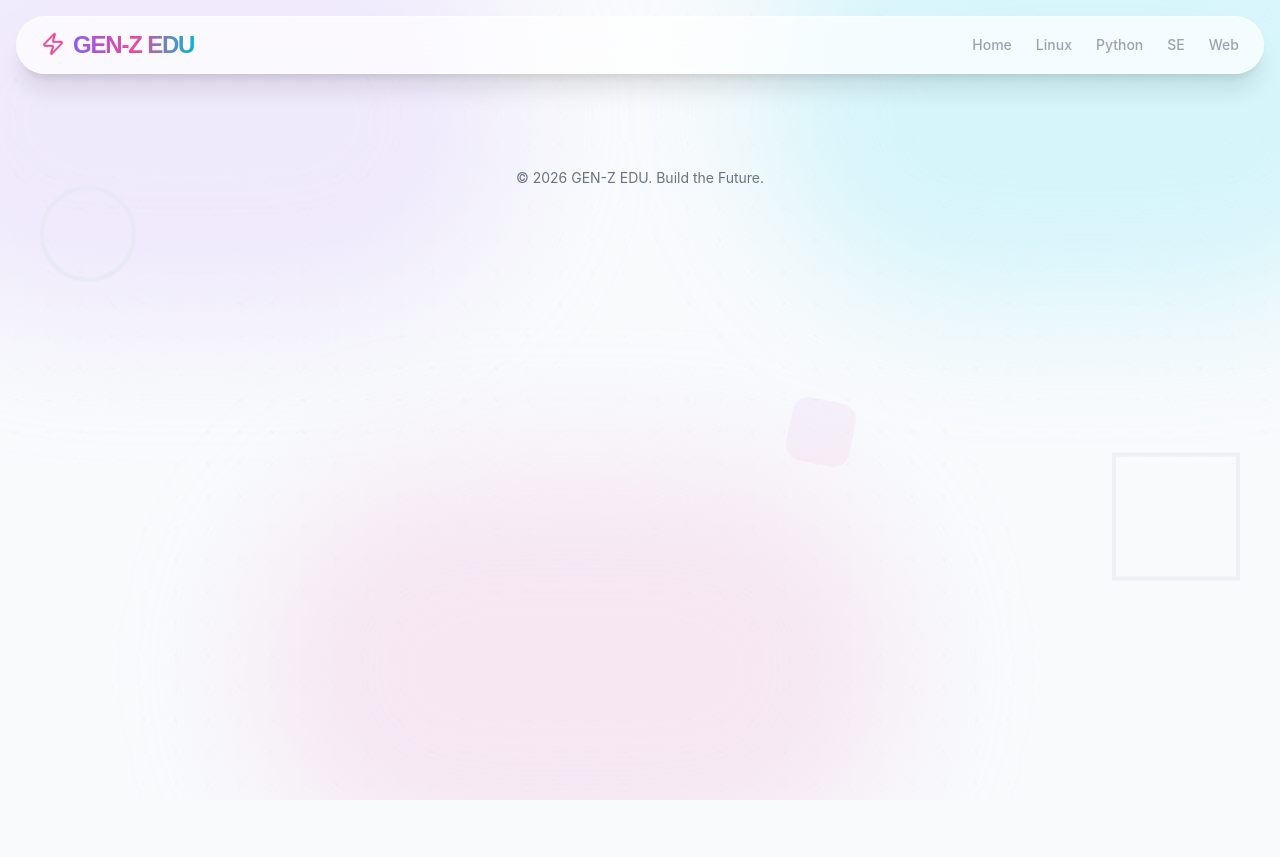
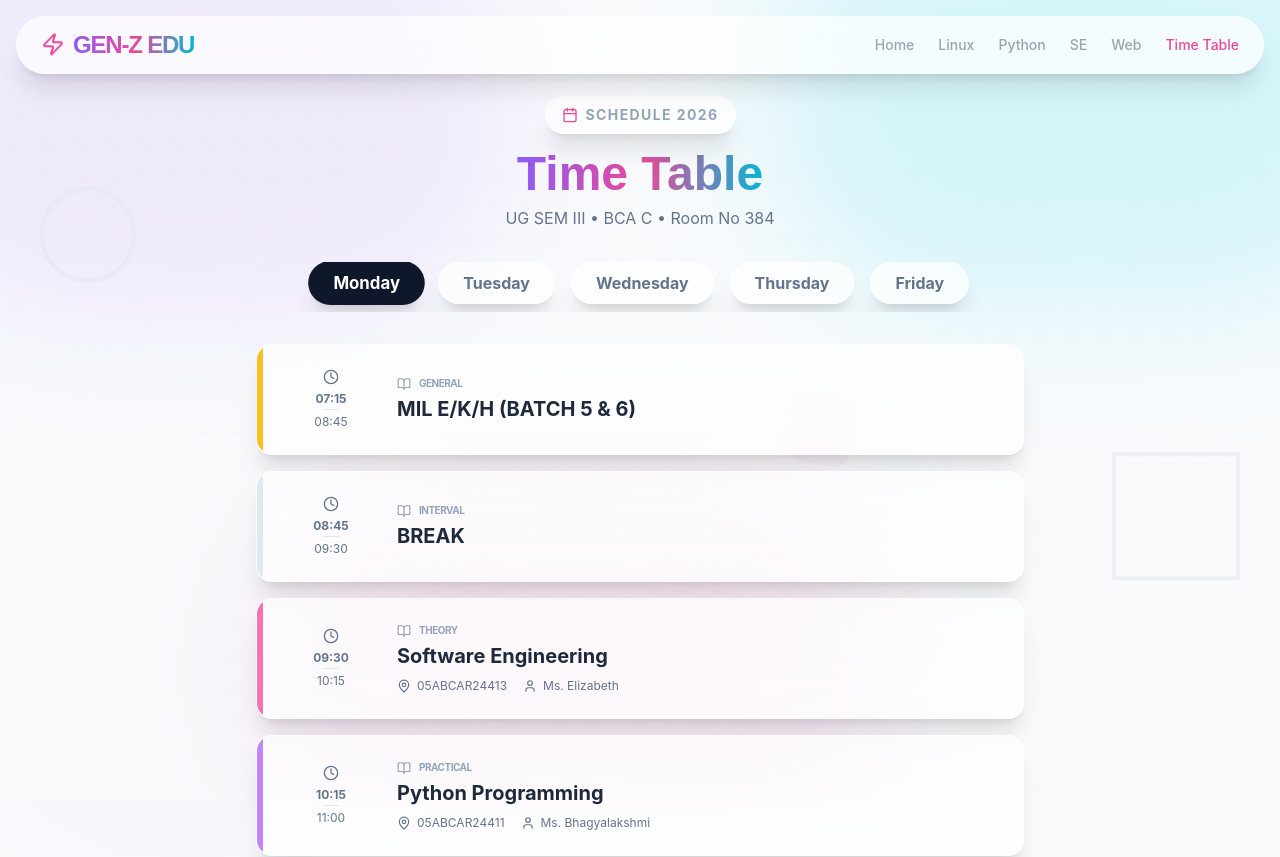
Before and after one commit to bharathDotExe/gen-edu, a React (Vite) app: page /timetable in a window 1280 px wide. Shown: the top 857 px of the page. Before the commit the page ends 800 px from the top, so only its background shows below. Built offline with nearby package versions, Linux system fonts and the light colour scheme.

Commit message:
time table

```diff
--- a/src/App.tsx
+++ b/src/App.tsx
@@ -1,8 +1,8 @@
-
 import { BrowserRouter as Router, Routes, Route } from 'react-router-dom';
 import Layout from './components/Layout';
 import Home from './pages/Home';
 import SubjectPage from './pages/SubjectPage';
+import TimeTable from './pages/TimeTable';
 
 function App() {
   return (
@@ -10,6 +10,7 @@ function App() {
       <Layout>
         <Routes>
           <Route path="/" element={<Home />} />
+          <Route path="/timetable" element={<TimeTable />} />
           <Route path="/subject/:id" element={<SubjectPage />} />
         </Routes>
       </Layout>
--- a/src/components/Layout.tsx
+++ b/src/components/Layout.tsx
@@ -14,6 +14,7 @@ const Layout: React.FC<{ children: React.ReactNode }> = ({ children }) => {
         { path: '/subject/python', label: 'Python', color: 'hover:text-neon-green', activeColor: 'text-neon-green' },
         { path: '/subject/se', label: 'SE', color: 'hover:text-neon-pink', activeColor: 'text-neon-pink' },
         { path: '/subject/web', label: 'Web', color: 'hover:text-neon-blue', activeColor: 'text-neon-blue' },
+        { path: '/timetable', label: 'Time Table', color: 'hover:text-neon-pink', activeColor: 'text-neon-pink' },
     ];
 
     return (
--- /dev/null
+++ b/src/pages/TimeTable.tsx
@@ -0,0 +1,172 @@
+import React, { useState } from 'react';
+import { motion, AnimatePresence } from 'framer-motion';
+import { Calendar, Clock, MapPin, User, BookOpen } from 'lucide-react';
+
+interface ClassItem {
+    time: string;
+    course: string;
+    code?: string;
+    cdi?: string;
+    type?: string;
+    room?: string;
+    color: string;
+}
+
+interface DaySchedule {
+    day: string;
+    classes: ClassItem[];
+}
+
+const schedule: DaySchedule[] = [
+    {
+        day: 'Monday',
+        classes: [
+            { time: '07:15 - 08:45', course: 'MIL E/K/H (BATCH 5 & 6)', color: 'bg-amber-400' },
+            { time: '08:45 - 09:30', course: 'BREAK', color: 'bg-slate-200' },
+            { time: '09:30 - 10:15', course: 'Software Engineering', code: '05ABCAR24413', cdi: 'Ms. Elizabeth', type: 'Theory', color: 'bg-pink-400' },
+            { time: '10:15 - 11:00', course: 'Python Programming', code: '05ABCAR24411', cdi: 'Ms. Bhagyalakshmi', type: 'Practical', color: 'bg-purple-400' },
+            { time: '11:10 - 11:55', course: 'FL -- F/G/S BATCH 3', code: 'F-485/G-484/S-30', color: 'bg-amber-400' },
+            { time: '12:00 - 12:45', course: 'NSS/NCC/R&R/Cultural/Sports', color: 'bg-amber-400' },
+        ]
+    },
+    {
+        day: 'Tuesday',
+        classes: [
+            { time: '07:15 - 08:45', course: 'Python Programming', code: '05ABCAR24411', cdi: 'Ms. Bhagyalakshmi', type: 'Theory', color: 'bg-purple-400' },
+            { time: '08:45 - 09:30', course: 'BREAK', color: 'bg-slate-200' },
+            { time: '09:30 - 10:15', course: 'Linux & Shell Programming', code: '05ABCAR24412', cdi: 'Ms. Kirti', type: 'Practical', color: 'bg-blue-400' },
+            { time: '10:15 - 11:00', course: 'Linux & Shell Programming', code: '05ABCAR24412', cdi: 'Ms. Kirti', type: 'Practical', color: 'bg-blue-400' },
+            { time: '11:10 - 11:55', course: 'Software Engineering', code: '05ABCAR24413', cdi: 'Ms. Elizabeth', type: 'Theory', color: 'bg-pink-400' },
+        ]
+    },
+    {
+        day: 'Wednesday',
+        classes: [
+            { time: '07:15 - 08:45', course: 'Web Technology', code: '05ABCAR24414', cdi: 'Ms. Pallabee', type: 'Theory', color: 'bg-emerald-400' },
+            { time: '08:45 - 09:30', course: 'BREAK', color: 'bg-slate-200' },
+            { time: '09:30 - 10:15', course: 'FL -- F/G/S BATCH 3', code: 'F-485/G-484/S-30', color: 'bg-amber-400' },
+            { time: '10:15 - 11:00', course: 'FL -- F/G/S BATCH 3', code: 'F-485/G-484/S-30', color: 'bg-amber-400' },
+            { time: '11:10 - 11:55', course: 'Software Engineering', code: '05ABCAR24413', cdi: 'Ms. Elizabeth', type: 'Theory', color: 'bg-pink-400' },
+            { time: '12:00 - 12:45', course: 'Indian Constitution (Coursera)', color: 'bg-emerald-400' },
+        ]
+    },
+    {
+        day: 'Thursday',
+        classes: [
+            { time: '07:15 - 08:45', course: 'Linux & Shell Programming', code: '05ABCAR24412', cdi: 'Ms. Kirti', type: 'Practical', color: 'bg-blue-400' },
+            { time: '08:45 - 09:30', course: 'BREAK', color: 'bg-slate-200' },
+            { time: '09:30 - 10:15', course: 'Software Engineering', code: '05ABCAR24413', cdi: 'Ms. Elizabeth', type: 'Theory', color: 'bg-pink-400' },
+            { time: '10:15 - 11:00', course: 'Web Technology', code: '05ABCAR24414', cdi: 'Ms. Pallabee', type: 'Theory', color: 'bg-emerald-400' },
+            { time: '11:10 - 11:55', course: 'LIBRARY', color: 'bg-sky-400' },
+        ]
+    },
+    {
+        day: 'Friday',
+        classes: [
+            { time: '07:15 - 08:45', course: 'Web Technology', code: '05ABCAR24414', cdi: 'Ms. Pallabee', type: 'Theory', color: 'bg-emerald-400' },
+            { time: '08:45 - 09:30', course: 'BREAK', color: 'bg-slate-200' },
+            { time: '09:30 - 10:15', course: 'Linux & Shell Programming', code: '05ABCAR24412', cdi: 'Ms. Kirti', type: 'Practical', color: 'bg-blue-400' },
+            { time: '10:15 - 11:00', course: 'Python Programming', code: '05ABCAR24411', cdi: 'Ms. Bhagyalakshmi', type: 'Theory', color: 'bg-purple-400' },
+            { time: '11:10 - 11:55', course: 'COURSERA', color: 'bg-green-400' },
+            { time: '12:00 - 12:45', course: 'NSS/NCC/R&R/Cultural/Sports', color: 'bg-amber-400' },
+        ]
+    }
+];
+
+const TimeTable: React.FC = () => {
+    const [activeDay, setActiveDay] = useState(schedule[0].day);
+
+    return (
+        <div className="space-y-8">
+            <header className="text-center">
+                <motion.div
+                    initial={{ opacity: 0, scale: 0.9 }}
+                    animate={{ opacity: 1, scale: 1 }}
+                    className="inline-flex items-center gap-2 px-4 py-2 rounded-full glass border border-white/20 mb-4"
+                >
+                    <Calendar className="w-4 h-4 text-neon-pink" />
+                    <span className="text-sm font-bold tracking-widest uppercase text-slate-400">Schedule 2026</span>
+                </motion.div>
+                <motion.h1
+                    initial={{ opacity: 0, y: 20 }}
+                    animate={{ opacity: 1, y: 0 }}
+                    className="text-4xl md:text-5xl font-bold font-display text-slate-900 mb-2"
+                >
+                    <span className="text-gradient">Time Table</span>
+                </motion.h1>
+                <p className="text-slate-500 max-w-lg mx-auto">UG SEM III • BCA C • Room No 384</p>
+            </header>
+
+            {/* Day Selector (Mobile & Desktop) */}
+            <div className="flex flex-wrap justify-center gap-2 md:gap-4 overflow-x-auto pb-2 -mx-4 px-4 sm:mx-0 sm:px-0 scrollbar-hide">
+                {schedule.map((day) => (
+                    <button
+                        key={day.day}
+                        onClick={() => setActiveDay(day.day)}
+                        className={`px-6 py-2 rounded-full font-bold transition-all duration-300 ${activeDay === day.day
+                                ? 'bg-slate-900 text-white shadow-xl scale-105'
+                                : 'glass text-slate-500 hover:text-slate-900'
+                            }`}
+                    >
+                        {day.day}
+                    </button>
+                ))}
+            </div>
+
+            {/* Classes Display */}
+            <AnimatePresence mode="wait">
+                <motion.div
+                    key={activeDay}
+                    initial={{ opacity: 0, y: 20 }}
+                    animate={{ opacity: 1, y: 0 }}
+                    exit={{ opacity: 0, y: -20 }}
+                    className="grid gap-4 max-w-3xl mx-auto"
+                >
+                    {schedule.find(d => d.day === activeDay)?.classes.map((cls, idx) => (
+                        <div
+                            key={idx}
+                            className="glass-card group flex items-start sm:items-center gap-4 p-4 sm:p-6 overflow-hidden relative"
+                        >
+                            <div className={`absolute left-0 top-0 bottom-0 w-1.5 ${cls.color}`} />
+
+                            <div className="flex flex-col sm:items-center justify-center min-w-[100px] text-slate-500">
+                                <Clock className="w-4 h-4 mb-2 hidden sm:block" />
+                                <span className="text-xs font-bold leading-none">{cls.time.split(' - ')[0]}</span>
+                                <div className="h-px w-4 bg-slate-200 my-1 hidden sm:block" />
+                                <span className="text-xs">{cls.time.split(' - ')[1]}</span>
+                            </div>
+
+                            <div className="flex-1 min-w-0">
+                                <div className="flex items-center gap-2 mb-1">
+                                    <BookOpen className="w-3.5 h-3.5 text-slate-400" />
+                                    <span className="text-[10px] font-bold text-slate-400 uppercase tracking-tighter">
+                                        {cls.type || (cls.course === 'BREAK' ? 'Interval' : 'General')}
+                                    </span>
+                                </div>
+                                <h3 className="text-lg sm:text-xl font-bold text-slate-800 line-clamp-1 group-hover:text-neon-cyan transition-colors">
+                                    {cls.course}
+                                </h3>
+                                {cls.code && (
+                                    <div className="flex flex-wrap items-center gap-x-4 gap-y-1 mt-2">
+                                        <div className="flex items-center gap-1.5 text-slate-500 text-xs">
+                                            <MapPin className="w-3.5 h-3.5" />
+                                            <span>{cls.code}</span>
+                                        </div>
+                                        {cls.cdi && (
+                                            <div className="flex items-center gap-1.5 text-slate-500 text-xs">
+                                                <User className="w-3.5 h-3.5" />
+                                                <span>{cls.cdi}</span>
+                                            </div>
+                                        )}
+                                    </div>
+                                )}
+                            </div>
+                        </div>
+                    ))}
+                </motion.div>
+            </AnimatePresence>
+        </div>
+    );
+};
+
+export default TimeTable;
```
